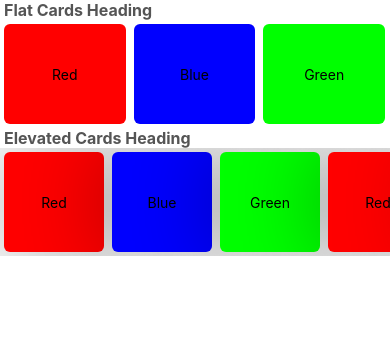
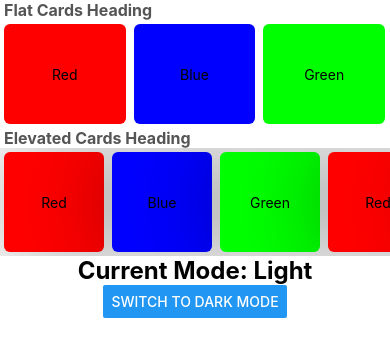
Before and after one commit to zohaibtariq/react-native-doc-spot, a React Native app: screen / in a window 390 px wide. Shown: the top 356 px of the page. Built offline with nearby package versions, Linux system fonts and the light colour scheme.

Commit message:
did some more fixes

```diff
--- a/App.tsx
+++ b/App.tsx
@@ -2,6 +2,7 @@ import React from 'react';
 import {SafeAreaView, ScrollView, StyleSheet} from 'react-native';
 import FlatCards from './components/FlatCards';
 import ElevatedCards from './components/ElevatedCards';
+import LightDarkMode from './components/LightDarkMode';
 
 function App(): React.JSX.Element {
   return (
@@ -9,6 +10,7 @@ function App(): React.JSX.Element {
       <ScrollView>
         <FlatCards />
         <ElevatedCards />
+        <LightDarkMode />
       </ScrollView>
     </SafeAreaView>
   );
--- a/LightDarkMode.tsx
+++ b/components/LightDarkMode.tsx
@@ -1,6 +1,6 @@
 import React, {JSX, useState} from 'react';
 import {View, SafeAreaView, Text, useColorScheme, Button} from 'react-native';
-import {globalStyles} from './styles';
+import {globalStyles} from '../styles/styles';
 
 const LightDarkMode = (): JSX.Element => {
   const isDarkMode = useColorScheme() === 'dark';
--- a/index.js
+++ b/index.js
@@ -5,6 +5,5 @@
 import {AppRegistry} from 'react-native';
 import App from './App';
 import {name as appName} from './app.json';
-// import LightDarkMode from './LightDarkMode';
 
 AppRegistry.registerComponent(appName, () => App);
```
Also changed, not shown: styles/styles.tsx (renamed from styles.tsx).
